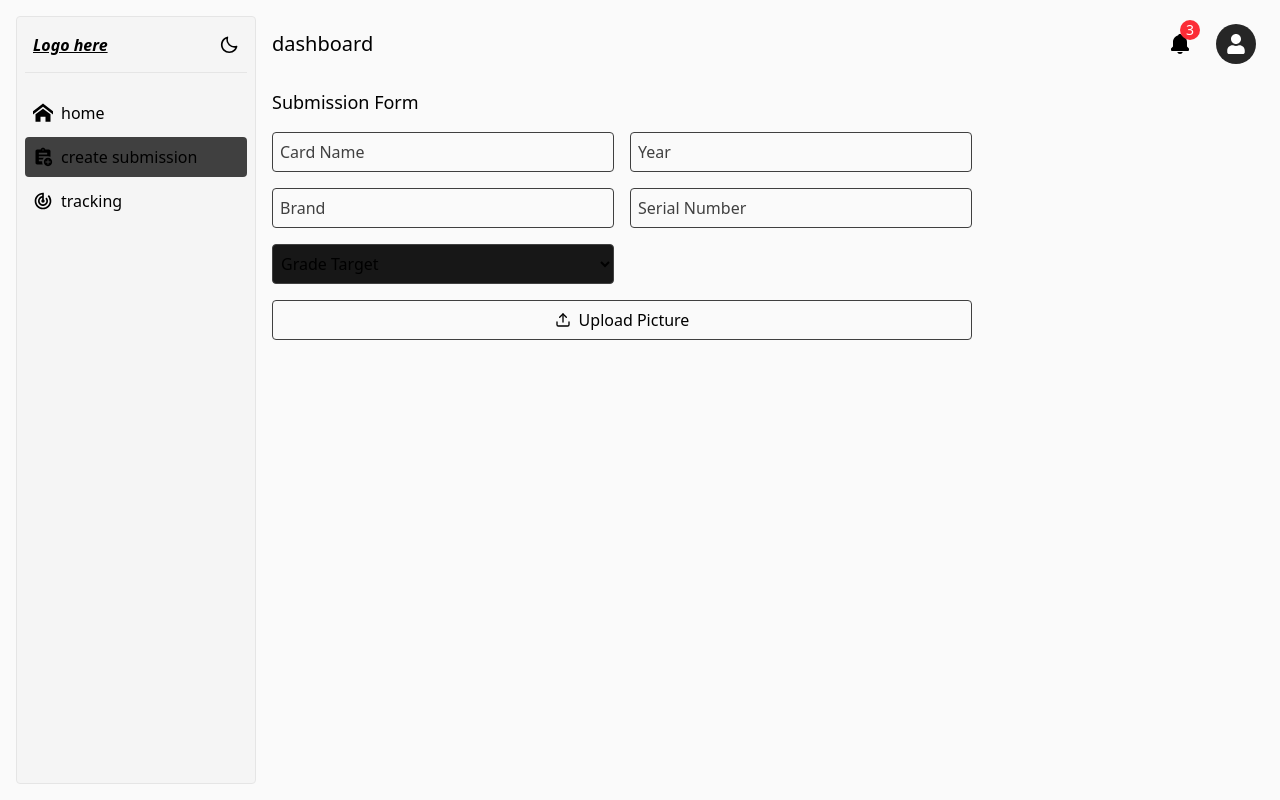
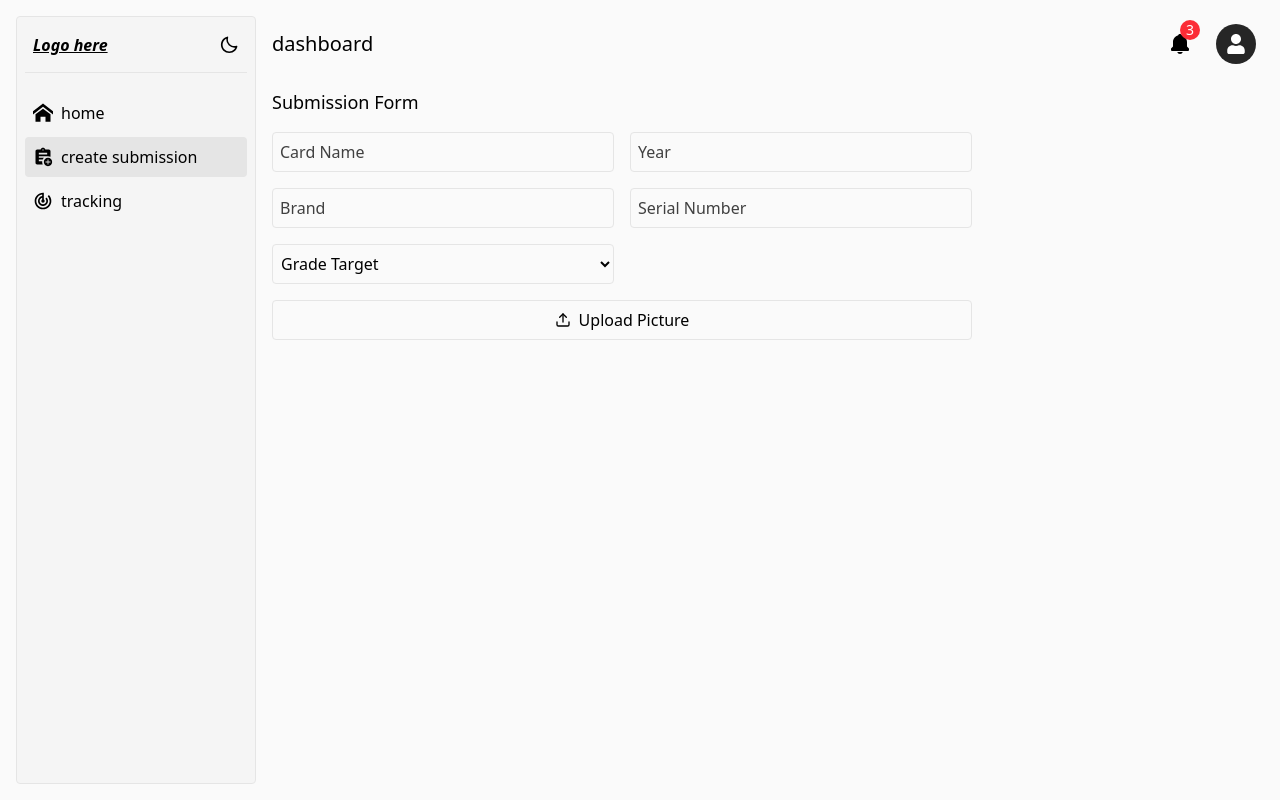
Before and after one commit to Kentangz/be-PSA-Card-for-collage, a Next.js app in the folder frontend/: page /dashboard/submission in a window 1280 px wide. Built offline with nearby package versions, Linux system fonts and the light colour scheme.

Commit message:
fix: lightmode colors in some components

```diff
--- a/frontend/src/app/components/input.tsx
+++ b/frontend/src/app/components/input.tsx
@@ -30,7 +30,7 @@ export default function Input({ label, name, type, placeholder, required = false
       placeholder={placeholder}
       required={required}
       onKeyUp={handleType}
-      className="w-full h-10 px-2 outline-none border border-neutral-700 rounded peer"
+      className="w-full h-10 px-2 outline-none border border-neutral-200 dark:border-neutral-700 rounded peer"
     />
     <label
       htmlFor={name}
--- a/frontend/src/app/components/sidebar.tsx
+++ b/frontend/src/app/components/sidebar.tsx
@@ -33,7 +33,7 @@ export default function Sidebar({ menu }: SidebarType) {
           <Link
             key={i}
             href={item.link}
-            className={`flex items-center gap-2 hover:bg-neutral-200 dark:hover:bg-neutral-700 mb-1 p-2 rounded ${pathname === item.link && "bg-neutral-700"}`}
+            className={`flex items-center gap-2 hover:bg-neutral-200 dark:hover:bg-neutral-700 mb-1 p-2 rounded ${pathname === item.link && "bg-neutral-200 dark:bg-neutral-700"}`}
           >
             <item.icon className="text-xl" /> {item.title}
           </Link>
--- a/frontend/src/app/dashboard/(user)/submission/page.tsx
+++ b/frontend/src/app/dashboard/(user)/submission/page.tsx
@@ -24,7 +24,7 @@ export default function Submission() {
         <Input type="number" label="Year" name="name" required={true} />
         <Input type="text" label="Brand" name="brand" required={true} />
         <Input type="text" label="Serial Number" name="serial_number" required={true} />
-        <select name="grade_target" className="bg-neutral-900 border border-neutral-700 rounded outline-none h-10 px-1">
+        <select name="grade_target" className="dark:bg-neutral-900 border border-neutral-200 dark:border-neutral-700 rounded outline-none h-10 px-1">
           <option>Grade Target</option>
           <option value="A">A</option>
           <option value="B">B</option>
@@ -39,7 +39,7 @@ export default function Submission() {
             </div>
           ))
         }
-        <label htmlFor="picture" className="px-2 border border-neutral-700 flex items-center rounded w-[700px] h-10 gap-2 justify-center hover:bg-neutral-800">
+        <label htmlFor="picture" className="px-2 border border-neutral-200 dark:border-neutral-700 flex items-center rounded w-[700px] h-10 gap-2 justify-center hover:bg-neutral-100 dark:hover:bg-neutral-800">
           <LuUpload />Upload Picture
         </label>
         <input type="file" name="image" onChange={handleFileChange} id="picture" className="hidden" />
```
